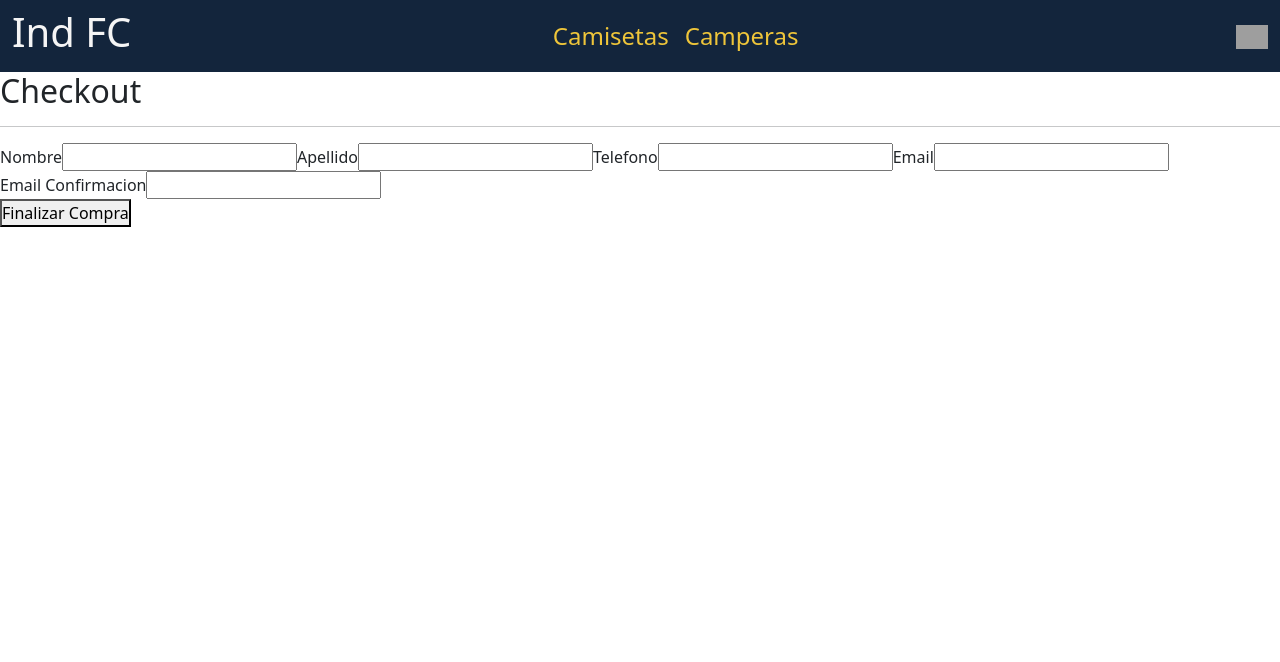
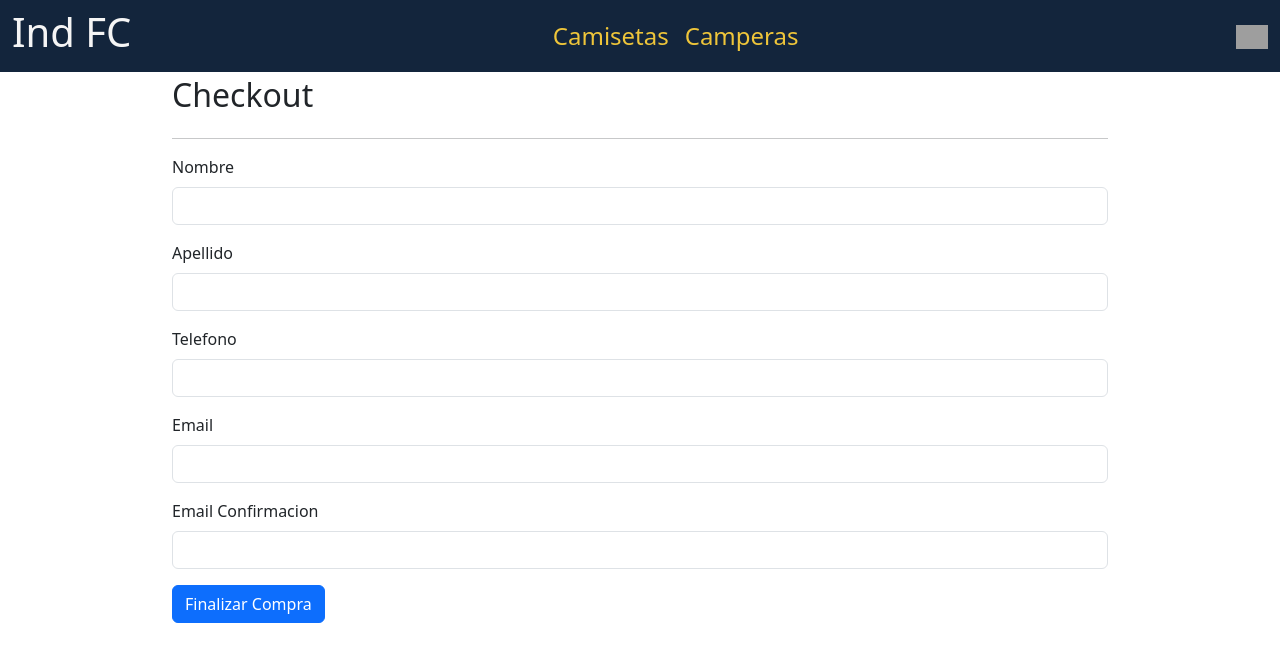
Before and after one commit to lucianoPrz/TPFinal-Perez, a React (Vite) app: page /checkout in a window 1280 px wide. Shown: the top 662 px of the page. Built offline with nearby package versions, Linux system fonts and the light colour scheme; grey boxes are pictures that could not be loaded.

Commit message:
se agrega estilo a cart, cartItem, checkout y se agrega boton continuar comprando en itemDetail

```diff
--- a/src/components/Cart/Cart.jsx
+++ b/src/components/Cart/Cart.jsx
@@ -16,12 +16,14 @@ const Cart = () => {
 
     }
   return (
-    <div>
+    <div className='card'>
+        <div className='card-body'>
         {carrito.map(producto => <CartItem key={producto.id} {...producto} />)}
         <h3> Total: $ {total}</h3>
         <h3>Cantidad Total: {cantidadTotal}</h3>
-        <button onClick={vaciarCarrito}> Vaciar Carrito</button>
-        <Link to="/checkout">Finalizar Compra</Link>
+        <button onClick={vaciarCarrito} className='btn btn-danger me-2'> Vaciar Carrito</button>
+        <Link to="/checkout" className='btn btn-success'>Finalizar Compra</Link>
+        </div>
     </div>
   )
 }
--- a/src/components/CartItem/CartItem.jsx
+++ b/src/components/CartItem/CartItem.jsx
@@ -5,12 +5,14 @@ const CartItem = ({item, cantidad}) => {
     const {eliminarProducto} = useContext(CarritoContext)
 
   return (
-    <div >
+    <div className="card">
+    <div className="card-body">
         <h4>{item.nombre}</h4>
         <p>Cantidad: {cantidad}</p>
         <p> Precio: {item.precio}</p>
-        <button onClick={()=>eliminarProducto(item.id)}>Eliminar</button>
+        <button onClick={()=>eliminarProducto(item.id)} className="btn btn-danger">Eliminar</button>
         <hr />
+    </div>
     </div>
   )
 }
--- a/src/components/Checkout/Checkout.jsx
+++ b/src/components/Checkout/Checkout.jsx
@@ -16,7 +16,7 @@ const Checkout = () => {
     const handlerForm = (e) => {
         e.preventDefault();
 
-        if(!nombre || !apellido || !telefono || !email || !emailConfirmacion){
+        if (!nombre || !apellido || !telefono || !email || !emailConfirmacion) {
             setError("Perfavor, complete todos los campos")
             return;
         }
@@ -31,7 +31,7 @@ const Checkout = () => {
 
 
         const orden = {
-            items: carrito.map( producto =>({
+            items: carrito.map(producto => ({
                 id: producto.item.id,
                 nombre: producto.item.nombre,
                 cantidad: producto.cantidad
@@ -46,13 +46,13 @@ const Checkout = () => {
 
 
         Promise.all(
-            orden.items.map( async (productoOrden) => {
+            orden.items.map(async (productoOrden) => {
                 const productoRef = doc(db, "productos", productoOrden.id);
                 // obtengo una referencia por cada prod en la coleccion
                 const productoDoc = await getDoc(productoRef)
                 const stockActual = productoDoc.data().stock;
 
-                await updateDoc(productoRef, {stock: stockActual - productoOrden.cantidad})
+                await updateDoc(productoRef, { stock: stockActual - productoOrden.cantidad })
 
             })
         )
@@ -74,10 +74,10 @@ const Checkout = () => {
     }
 
     return (
-    <div>
+        <div className="container-fluid w-75 d-flex flex-column my-1">
             <h2>Checkout</h2>
-        <form onSubmit={handlerForm}>
-            {carrito.map(producto =>(
+            <form onSubmit={handlerForm} className="my-auto">
+                {carrito.map(producto => (
                     <div key={producto.id}>
                         <p>
                             {producto.item.nombre} x {producto.cantidad}
@@ -89,28 +89,33 @@ const Checkout = () => {
                 <hr />
 
                 <div>
-
-                <label htmlFor="nombre">Nombre</label>
-                <input type="text" value={nombre} onChange={(e)=>setNombre(e.target.value)}/>
-
-                <label htmlFor="apellido">Apellido</label>
-                <input type="text" value={apellido} onChange={(e)=>setApellido(e.target.value)}/>
-
-                <label htmlFor="telefono">Telefono</label>
-                <input type="text" value={telefono} onChange={(e)=>setTelefono(e.target.value)}/>
-
-                <label htmlFor="email">Email</label>
-                <input type="email" value={email} onChange={(e)=>setEmail(e.target.value)}/>
-
-                <label htmlFor="emailConfirmacion">Email Confirmacion</label>
-                <input type="email" value={emailConfirmacion} onChange={(e)=>setEmailConfirmacion(e.target.value)}/>
+                    <div className="mb-3">
+                        <label htmlFor="nombre" className="form-label">Nombre</label>
+                        <input type="text" className="form-control" value={nombre} onChange={(e) => setNombre(e.target.value)} />
+                    </div>
+                    <div className="mb-3">
+                        <label htmlFor="apellido" className="form-label">Apellido</label>
+                        <input type="text" className="form-control" value={apellido} onChange={(e) => setApellido(e.target.value)} />
+                    </div>
+                    <div className="mb-3">
+                        <label htmlFor="telefono" className="form-label">Telefono</label>
+                        <input type="text" className="form-control" value={telefono} onChange={(e) => setTelefono(e.target.value)} />
+                    </div>
+                    <div className="mb-3">
+                        <label htmlFor="email" className="form-label">Email</label>
+                        <input type="email" className="form-control" value={email} onChange={(e) => setEmail(e.target.value)} />
+                    </div>
+                    <div className="mb-3">
+                        <label htmlFor="emailConfirmacion" className="form-label">Email Confirmacion</label>
+                        <input type="email" className="form-control" value={emailConfirmacion} onChange={(e) => setEmailConfirmacion(e.target.value)} />
+                    </div>
                 </div>
 
                 {
-                error && <p style={{color:"red"}}> {error} </p>
+                    error && <p style={{ color: "red" }}> {error} </p>
                 }
 
-            <button type="submit">Finalizar Compra</button>
+                <button type="submit" className="btn btn-primary">Finalizar Compra</button>
             </form>
             {
                 orderId && (
--- a/src/components/ItemDetail/ItemDetail.jsx
+++ b/src/components/ItemDetail/ItemDetail.jsx
@@ -28,7 +28,10 @@ const ItemDetail = ({id, nombre, precio, img, stock}) => {
       </div>
       <img src={img} alt={nombre} className='img card-img-top w-50 m-3' />
       {
-        agregarCantidad > 0 ? (<Link to="/cart" className="ms-3 btn btn-success"> Terminar Compra </Link>) : (<ItemCount inicial={1} stock={stock} onAdd={handlerCantidad} />)
+        agregarCantidad > 0 ? (<div>
+          <Link to="/cart" className="ms-3 btn btn-success"> Terminar Compra </Link>
+          <Link to="/" className="ms-3 btn btn-primary"> Seguir comprando </Link>
+          </div> ) : (<ItemCount inicial={1} stock={stock} onAdd={handlerCantidad} /> )
       }
     </div>
   )
```
Lines whose indentation alone changed are shown as unchanged.
